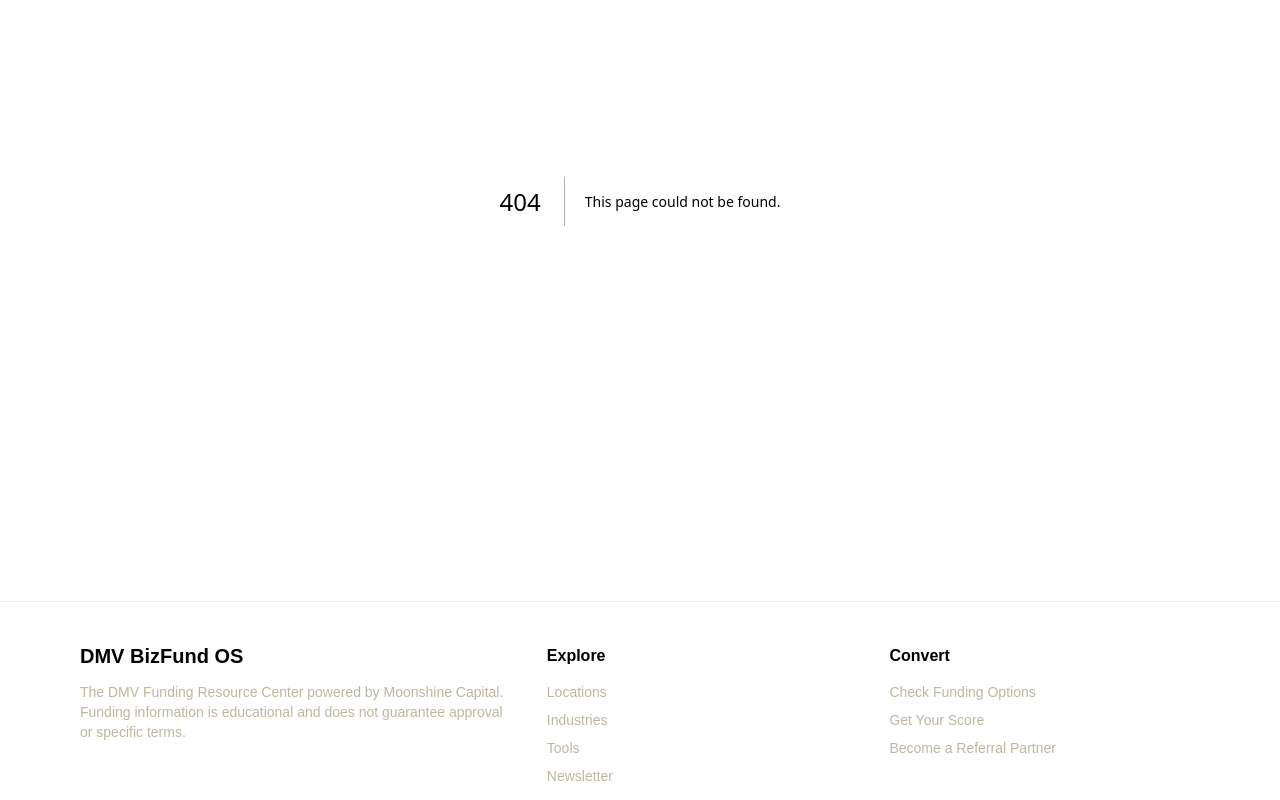
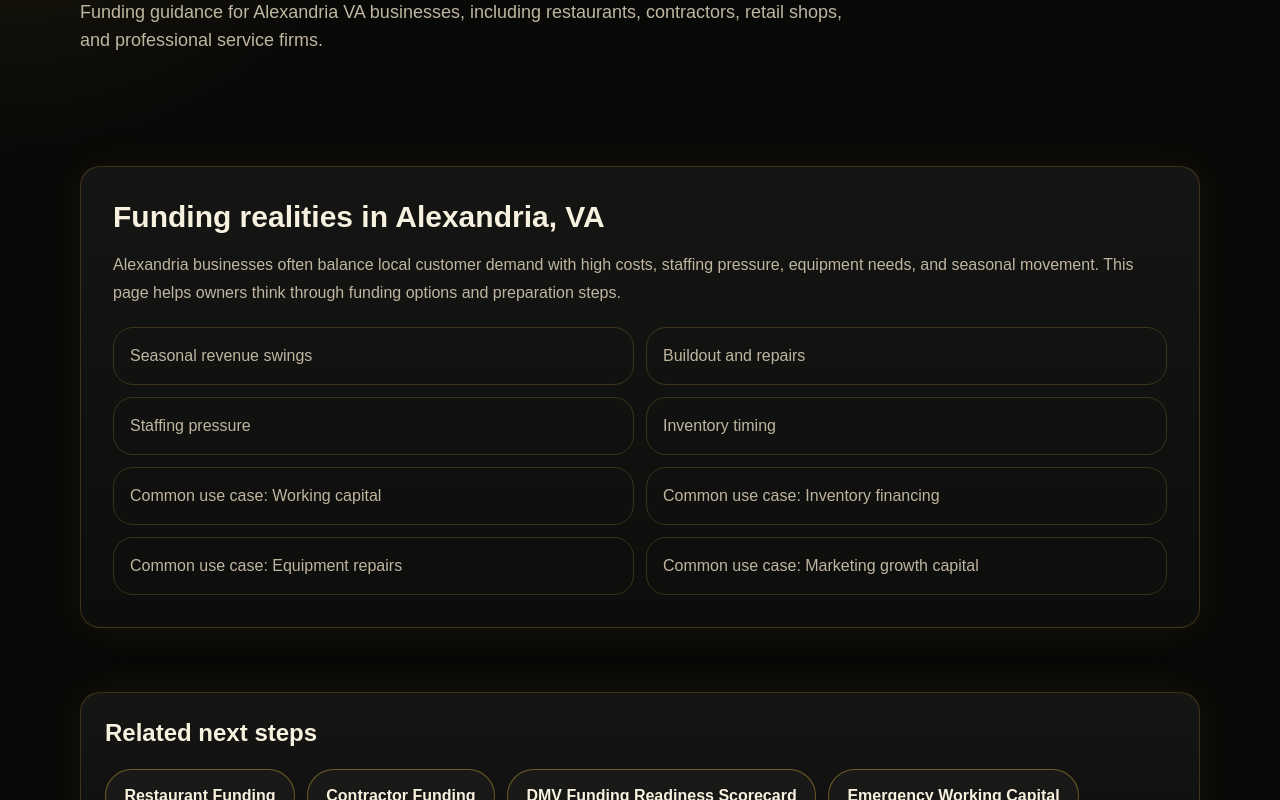
Before and after one commit to JFeimster/dmv-bizfund-os, a Next.js app: page /locations/alexandria-va-business-loans in a window 1280 px wide. Before the commit this address had no page. Shown: the part 280-1080 px from the top of the page. Built offline with nearby package versions, Linux system fonts and the light colour scheme.

Commit message:
Add location detail page

```diff
--- /dev/null
+++ b/app/locations/[slug]/page.tsx
@@ -0,0 +1,52 @@
+import { notFound } from "next/navigation";
+import PageHeader from "@/components/PageHeader";
+import ContentSection from "@/components/ContentSection";
+import InternalLinks from "@/components/InternalLinks";
+import FundingApplicationCTA from "@/components/FundingApplicationCTA";
+import ComplianceNote from "@/components/ComplianceNote";
+import { getLocationBySlug, getLocations } from "@/lib/content";
+import { createMetadata } from "@/lib/seo";
+
+export function generateStaticParams() {
+  return getLocations().map((item) => ({ slug: item.slug }));
+}
+
+export function generateMetadata({ params }: { params: { slug: string } }) {
+  const item = getLocationBySlug(params.slug);
+  if (!item) return {};
+  return createMetadata({
+    title: item.seoTitle,
+    description: item.metaDescription,
+    path: `/locations/${item.slug}`
+  });
+}
+
+export default function LocationDetailPage({ params }: { params: { slug: string } }) {
+  const item = getLocationBySlug(params.slug);
+  if (!item) notFound();
+
+  return (
+    <>
+      <PageHeader eyebrow="Location guide" title={item.title} description={item.metaDescription} />
+      <ContentSection
+        title={`Funding realities in ${item.name}`}
+        body={item.body}
+        bullets={[
+          ...item.localBusinessPainPoints,
+          ...item.commonFundingUseCases.map((use) => `Common use case: ${use}`)
+        ]}
+      />
+      <InternalLinks
+        title="Related next steps"
+        links={[
+          ...item.relatedIndustryLinks.map((link) => ({ label: link.label, href: `/industries/${link.slug}` })),
+          ...item.relatedToolLinks.map((link) => ({ label: link.label, href: `/tools/${link.slug}` })),
+          { label: "Emergency Working Capital", href: "/use-cases/emergency-working-capital" },
+          { label: "Check Funding Options", href: "/apply" }
+        ]}
+      />
+      <FundingApplicationCTA />
+      <ComplianceNote />
+    </>
+  );
+}
```
